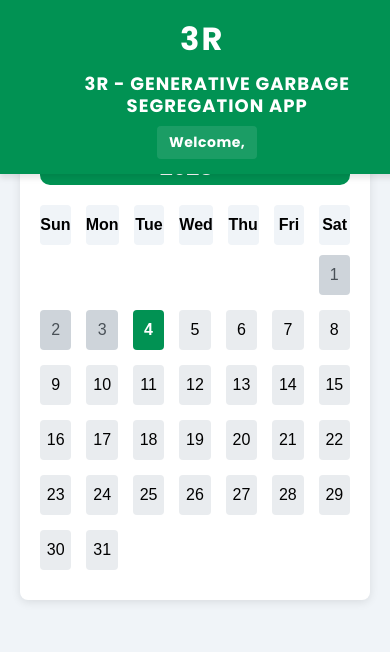
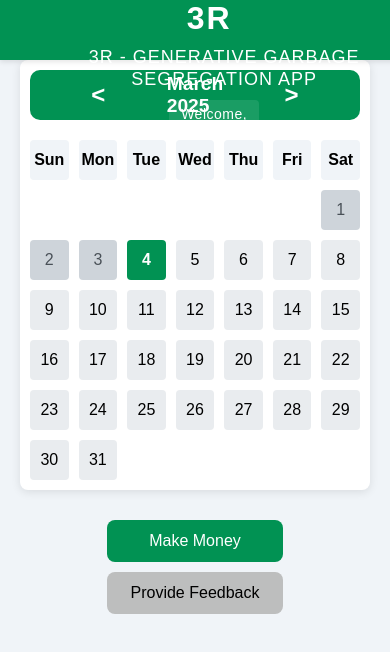
Before and after one commit to Mdraza78/Reduce-Recycle-Rewards, a React (Vite) app in the folder frontend/: page /dashboard in a window 390 px wide. Shown: the top 652 px of the page. Built offline with nearby package versions, Linux system fonts and the light colour scheme; no server answers.

Commit message:
Added buttons and improved functionality of Dashboard

```diff
--- a/frontend/index.html
+++ b/frontend/index.html
@@ -3,7 +3,7 @@
   <head>
     <meta charset="UTF-8" />
     <link rel="icon" type="image/svg+xml" href="/vite.svg" />
-    <link href="https://fonts.googleapis.com/css2?family=Poppins:wght@700&display=swap" rel="stylesheet">
+
     <meta name="viewport" content="width=device-width, initial-scale=1.0" />
     <title>Vite + React</title>
   </head>
--- a/frontend/src/components/Calendar.css
+++ b/frontend/src/components/Calendar.css
@@ -1,16 +1,95 @@
+/* Full-screen dashboard wrapper */
+.dashboard-wrapper {
+  display: flex;
+  flex-direction: column;
+  height: 100vh;
+  width: 100vw;
+  background-color: #f0f4f8; /* Light background */
+}
+
+/* Navbar styling (assuming Navbar has its own CSS) */
+.navbar {
+  width: 100%;
+  height: 60px; /* Adjust height as needed */
+  background-color: #2c3e50; /* Dark background for Navbar */
+  color: white;
+  display: flex;
+  align-items: center;
+  padding: 0 20px;
+  box-shadow: 0 2px 5px rgba(0, 0, 0, 0.1);
+}
+
+/* Dashboard container (below Navbar) */
+.dashboard-content {
+  flex: 1;
+  display: flex;
+  flex-direction: column;
+  align-items: center;
+  justify-content: flex-start;
+  padding: 20px;
+  box-sizing: border-box;
+  overflow-y: auto; /* Allow scrolling */
+  margin-top: 40px; /* Increased margin for gap */
+}
+
+/* Container for buttons */
+.dashboard-buttons {
+  display: flex;
+  gap: 20px; /* Space between buttons */
+  margin-top: 30px; /* Space above buttons */
+}
+
+/* Button styling */
+.dashboard-button {
+  padding: 12px 24px;
+  font-size: 16px;
+  font-weight: 500;
+  border: none;
+  border-radius: 8px;
+  cursor: pointer;
+  transition: background-color 0.3s ease, transform 0.2s ease;
+}
+
+/* Make Money button */
+.dashboard-button.make-money {
+  background-color: #019253; /* Green color */
+  color: white;
+}
+
+/* Provide Feedback button */
+.dashboard-button.provide-feedback {
+  background-color: #495057; /* Updated color */
+  color: black; /* Updated text color */
+}
+
+/* Hover effects */
+.dashboard-button.make-money:hover {
+  background-color: #017143; /* Darker green */
+  transform: translateY(-2px); /* Slight lift */
+}
+
+.dashboard-button.provide-feedback:hover {
+  background-color: #3a4046; /* Darker shade for hover */
+  transform: translateY(-2px); /* Slight lift */
+}
+
+/* Active effects */
+.dashboard-button:active {
+  transform: translateY(0); /* Reset lift */
+}
+
+/* Calendar styles (if needed) */
 .calendar {
   display: flex;
   flex-direction: column;
   align-items: center;
   width: 100%;
   max-width: 1200px;
-  margin: 40px auto; /* Increased margin for gap */
   background-color: white;
   border-radius: 8px;
   box-shadow: 0 2px 10px rgba(0, 0, 0, 0.1);
   padding: 20px;
   box-sizing: border-box;
-  height: 500px; /* Increase the height */
 }
 
 .calendar-header {
@@ -66,7 +145,6 @@
 
 .day {
   background-color: #e9ecef;
-  /* Remove hover effect from here */
 }
 
 .day.empty {
@@ -80,11 +158,7 @@
   color: #495057; /* Darker text for better contrast */
 }
 
-/* Remove hover effect for non-current dates */
-.day:not(.current-day):hover {
-  background-color: #e9ecef; /* Keep the same color on hover */
-}
-
+/* Current day styling */
 .current-day {
   background-color: #019253; /* Highlight current date with #019253 */
   color: white;
@@ -92,7 +166,35 @@
   cursor: pointer; /* Add cursor: pointer only for the current date */
 }
 
-/* Add hover effect only for the current date */
+/* Hover effect for current day */
 .current-day:hover {
   background-color: #017143; /* Darker shade for hover effect */
 }
+
+/* Responsive styles */
+@media (max-width: 768px) {
+  .dashboard-buttons {
+    flex-direction: column; /* Stack buttons vertically on smaller screens */
+    gap: 10px; /* Reduce gap between buttons */
+  }
+
+  .dashboard-button {
+    width: 100%; /* Full-width buttons on smaller screens */
+  }
+
+  .calendar {
+    padding: 10px; /* Reduce padding for smaller screens */
+  }
+
+  .calendar-header {
+    height: 50px; /* Reduce height for smaller screens */
+  }
+
+  .month-year {
+    font-size: 1.2em; /* Reduce font size for smaller screens */
+  }
+
+  .days-of-week, .days-grid {
+    gap: 10px; /* Reduce gap between days and dates */
+  }
+}
--- a/frontend/src/components/Dashboard.css
+++ b/frontend/src/components/Dashboard.css
@@ -31,3 +31,170 @@
   overflow-y: auto; /* Allow scrolling */
   margin-top: 40px; /* Increased margin for gap */
 }
+
+/* Container for buttons */
+.dashboard-buttons {
+  display: flex;
+  gap: 20px; /* Space between buttons */
+  margin-top: 30px; /* Space above buttons */
+}
+
+/* Button styling */
+.dashboard-button {
+  padding: 12px 24px;
+  font-size: 16px;
+  font-weight: 500;
+  border: none;
+  border-radius: 8px;
+  cursor: pointer;
+  transition: background-color 0.3s ease, transform 0.2s ease;
+}
+
+/* Make Money button */
+.dashboard-button.make-money {
+  background-color: #019253; /* Green color */
+  color: white;
+}
+
+/* Provide Feedback button */
+.dashboard-button.provide-feedback {
+  background-color: #bdbebe!important; /* Updated color */
+  color: black; /* Updated text color */
+}
+
+/* Hover effects */
+.dashboard-button.make-money:hover {
+  background-color: #017143; /* Darker green */
+  transform: translateY(-2px); /* Slight lift */
+}
+
+.dashboard-button.provide-feedback:hover {
+  background-color: #3a4046; /* Darker shade for hover */
+  transform: translateY(-2px); /* Slight lift */
+}
+
+/* Active effects */
+.dashboard-button:active {
+  transform: translateY(0); /* Reset lift */
+}
+
+/* Calendar styles (if needed) */
+.calendar {
+  display: flex;
+  flex-direction: column;
+  align-items: center;
+  width: 100%;
+  max-width: 1200px;
+  background-color: white;
+  border-radius: 8px;
+  box-shadow: 0 2px 10px rgba(0, 0, 0, 0.1);
+  padding: 20px;
+  box-sizing: border-box;
+}
+
+.calendar-header {
+  display: flex;
+  background-color: #019253;
+  color: white;
+  border-radius: 10px;
+  justify-content: space-between;
+  align-items: center;
+  width: 100%;
+  height: 65px;
+  margin-bottom: 20px;
+}
+
+.month-year {
+  font-size: 1.5em;
+  font-weight: bold;
+}
+
+.nav-arrow {
+  background: none;
+  color: white;
+  border: none;
+  font-size: 1.5em;
+  cursor: pointer;
+  padding: 0 10px;
+}
+
+.nav-arrow:hover {
+  color: #2c3e50;
+}
+
+.days-of-week, .days-grid {
+  display: grid;
+  grid-template-columns: repeat(7, 1fr);
+  width: 100%;
+  gap: 15px; /* Gap between days and dates */
+}
+
+.day-of-week, .day {
+  display: flex;
+  align-items: center;
+  justify-content: center;
+  height: 40px;
+  border-radius: 4px;
+}
+
+.day-of-week {
+  font-weight: bold;
+  background-color: #f0f4f8;
+  margin-bottom: 10px; /* Gap between days of the week and dates */
+}
+
+.day {
+  background-color: #e9ecef;
+}
+
+.day.empty {
+  background-color: transparent;
+  cursor: default;
+}
+
+/* Style for past days */
+.past-day {
+  background-color: #ced4da; /* Lighter grey for past days */
+  color: #495057; /* Darker text for better contrast */
+}
+
+/* Current day styling */
+.current-day {
+  background-color: #019253; /* Highlight current date with #019253 */
+  color: white;
+  font-weight: bold;
+  cursor: pointer; /* Add cursor: pointer only for the current date */
+}
+
+/* Hover effect for current day */
+.current-day:hover {
+  background-color: #017143; /* Darker shade for hover effect */
+}
+
+/* Responsive styles */
+@media (max-width: 768px) {
+  .dashboard-buttons {
+    flex-direction: column; /* Stack buttons vertically on smaller screens */
+    gap: 10px; /* Reduce gap between buttons */
+  }
+
+  .dashboard-button {
+    width: 100%; /* Full-width buttons on smaller screens */
+  }
+
+  .calendar {
+    padding: 10px; /* Reduce padding for smaller screens */
+  }
+
+  .calendar-header {
+    height: 50px; /* Reduce height for smaller screens */
+  }
+
+  .month-year {
+    font-size: 1.2em; /* Reduce font size for smaller screens */
+  }
+
+  .days-of-week, .days-grid {
+    gap: 10px; /* Reduce gap between days and dates */
+  }
+}
--- a/frontend/src/components/Dashboard.jsx
+++ b/frontend/src/components/Dashboard.jsx
@@ -9,6 +9,10 @@ const Dashboard = () => {
       <Navbar /> {/* Navbar at the top */}
       <div className="dashboard-content">
         <Calendar /> {/* Use the Calendar component */}
+        <div className="dashboard-buttons">
+          <button className="dashboard-button make-money">Make Money</button>
+          <button className="dashboard-button provide-feedback">Provide Feedback</button>
+        </div>
       </div>
     </div>
   );
--- a/frontend/src/components/Navbar.css
+++ b/frontend/src/components/Navbar.css
@@ -1,13 +1,14 @@
+/* Navbar container */
 /* Navbar container */
 .navbar {
   display: flex;
   align-items: center;
   justify-content: space-between;
-  background-color: #019253; /* Professional green color */
+  background-color: #019253!important; /* Professional green color */
   height: 70px; /* Adjusted height for better balance */
   padding: 0 30px; /* Increased padding for better spacing */
   box-shadow: 0 4px 6px rgba(0, 0, 0, 0.1); /* Subtle shadow for depth */
-  width: 96%; /* Ensure navbar spans full width */
+  width: 97%!important; /* Ensure navbar spans full width */
   position: fixed; /* Fix navbar at the top */
   top: 0; /* Position at the top */
   left: 0; /* Align to the left */
```
Lines whose indentation alone changed are shown as unchanged.
